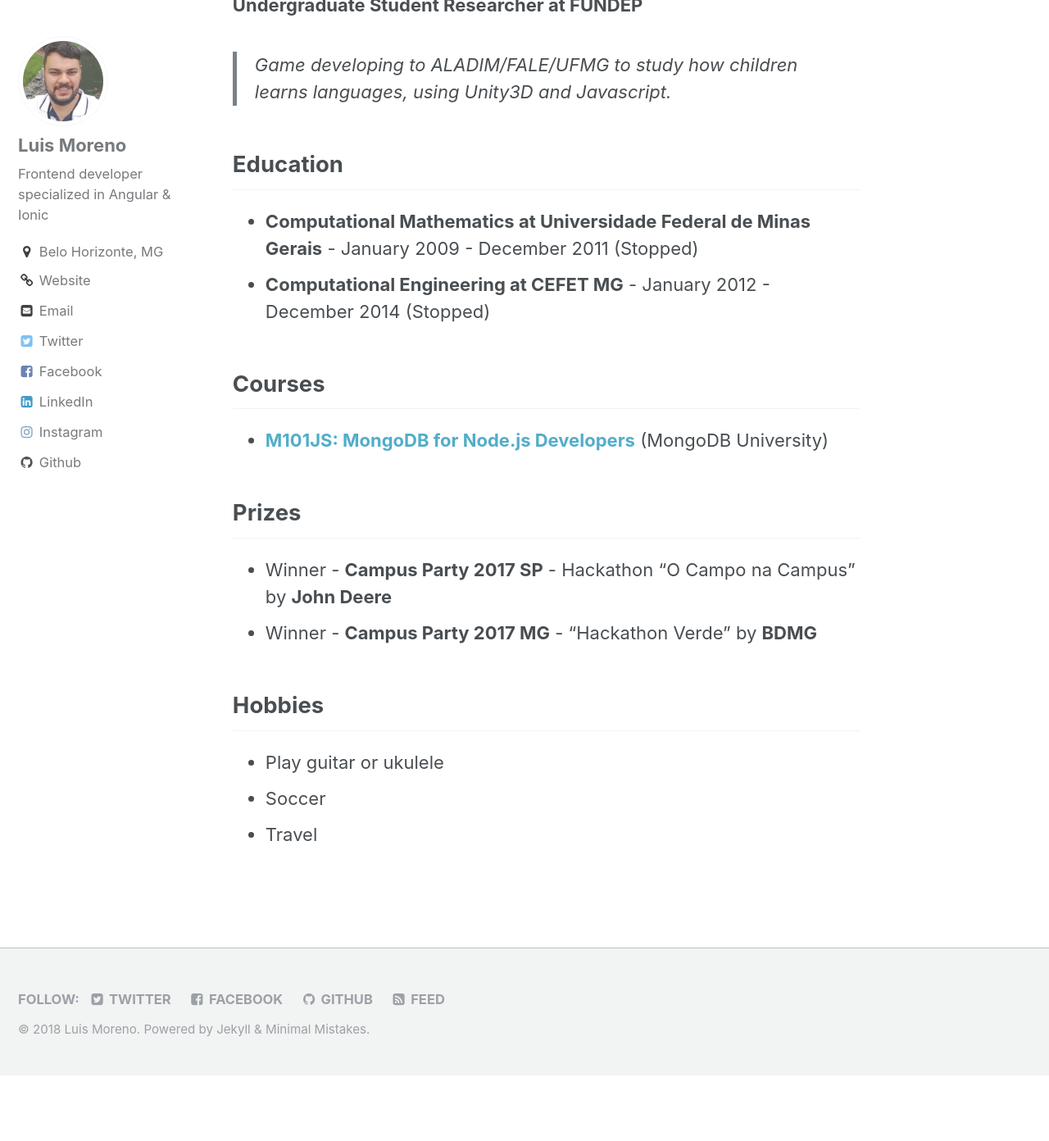
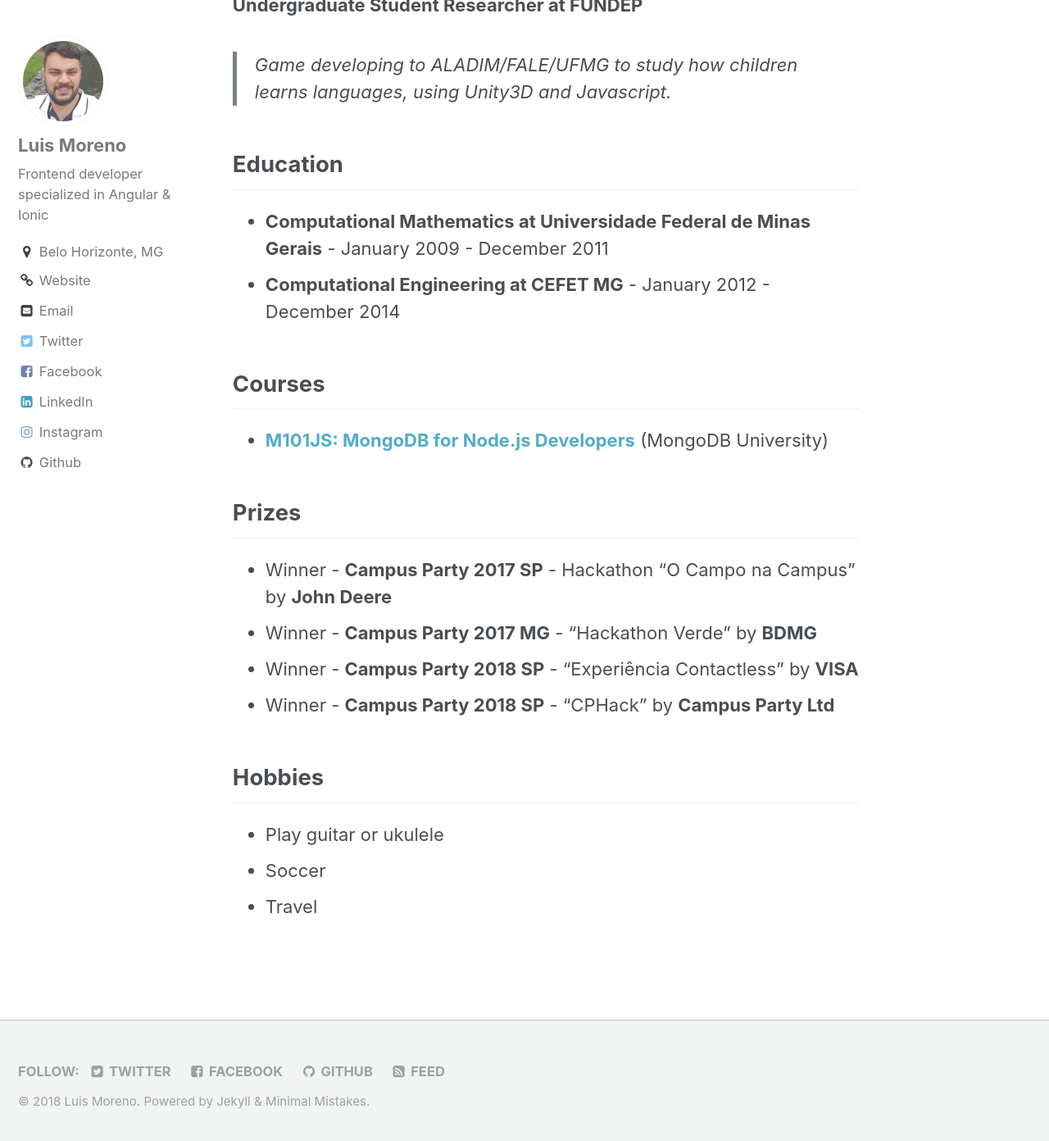
Before and after one commit to luishmcmoreno/luishmcmoreno.github.io, a Jekyll site: the page built from _pages/resume.md, in a window 1280 px wide and 1400 px high, scrolled down 3913 px. Shown: the top 1392 px of the window at 82% size. Built offline with Jekyll 4.4.1, drawn with Linux system fonts in a browser that asks for light colours; before the commit the page ends 5225 px from its top, so only the background shows below that.

Commit message:
Update resume.md

```diff
--- a/_pages/resume.md
+++ b/_pages/resume.md
@@ -95,8 +95,8 @@ I'm a frontend developer passionate about the web with a solid knowledge of Java
 
 ## Education
 
-* **Computational Mathematics at Universidade Federal de Minas Gerais** - January 2009 - December 2011 (Stopped)
-* **Computational Engineering at CEFET MG** - January 2012 - December 2014 (Stopped)
+* **Computational Mathematics at Universidade Federal de Minas Gerais** - January 2009 - December 2011
+* **Computational Engineering at CEFET MG** - January 2012 - December 2014
 
 ## Courses
 
@@ -106,6 +106,8 @@ I'm a frontend developer passionate about the web with a solid knowledge of Java
 
 * Winner - **Campus Party 2017 SP** - Hackathon "O Campo na Campus" by **John Deere**
 * Winner - **Campus Party 2017 MG** - "Hackathon Verde" by **BDMG**
+* Winner - **Campus Party 2018 SP** - "Experiência Contactless" by **VISA**
+* Winner - **Campus Party 2018 SP** - "CPHack" by **Campus Party Ltd**
 
 
 ## Hobbies
```
